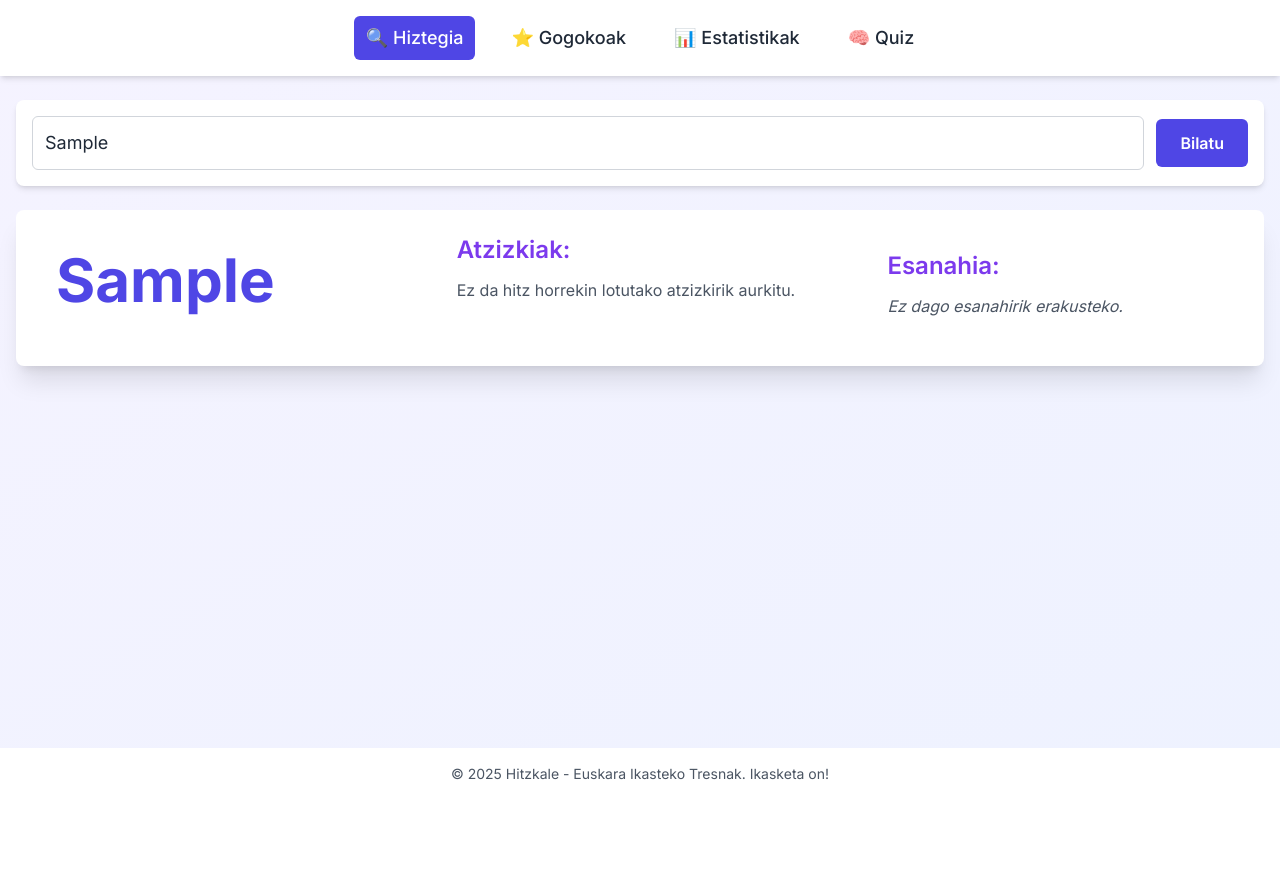
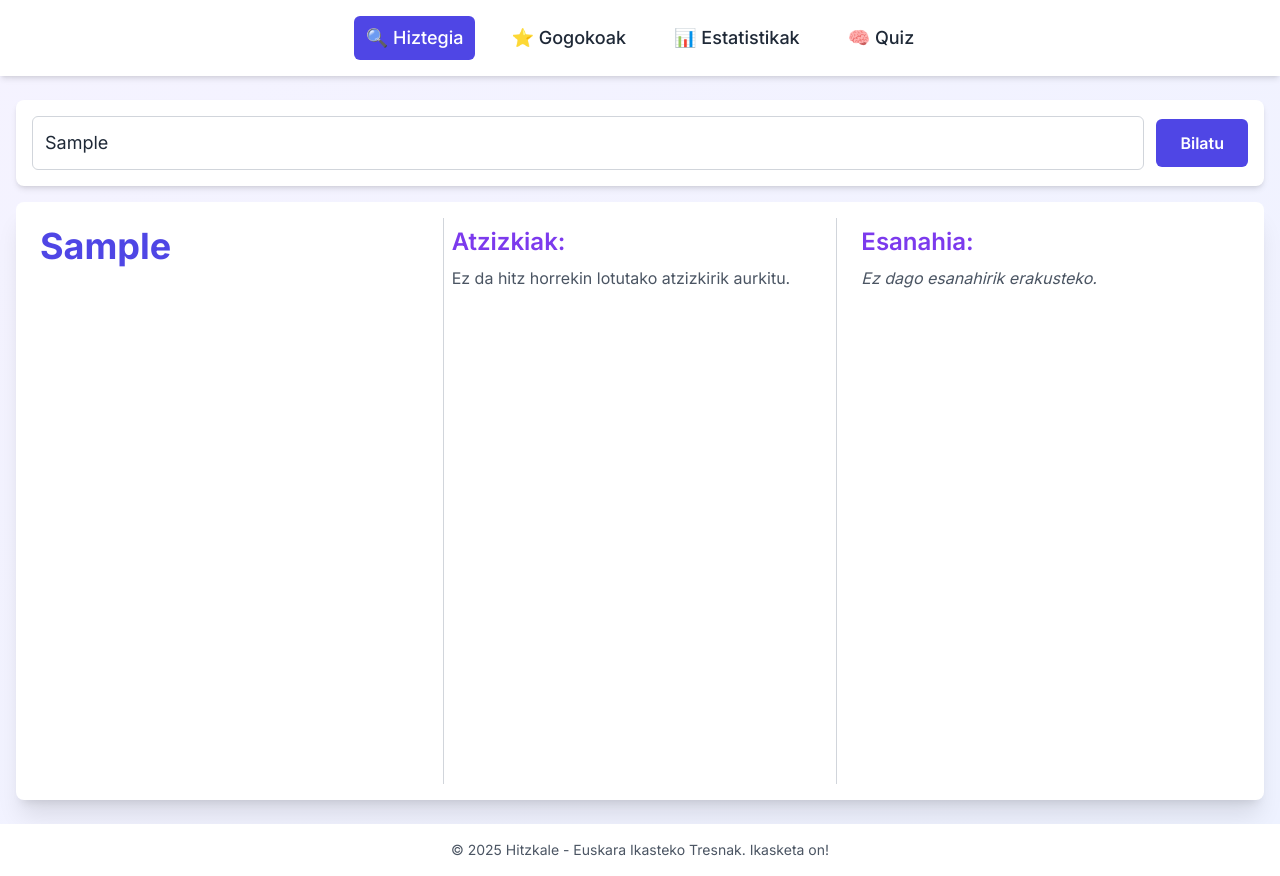
Before and after one commit to Gallegodamar/atzizkiak_app_joko, a React (Vite) app: page / in a window 1280 px wide. Both pictures are taken after typing "Sample" into the empty fields and a click on the button "Bilatu". Before the commit the page ends 800 px from the top, so only its background shows below. Built offline with nearby package versions, Linux system fonts and the light colour scheme.

Commit message:
Mejorado diseño móvil para evitar scroll global

```diff
--- a/src/WordSuffixGame.tsx
+++ b/src/WordSuffixGame.tsx
@@ -1,4 +1,4 @@
-import React, { useState, useMemo, useEffect } from 'react';
+import React, { useState, useEffect } from 'react';
 import { WordPair, SuffixedWord } from './types';
 import { euskaraWords } from './data';
 import { euskaraVerbs } from './verbData';
@@ -29,7 +29,7 @@ const extractSuffixedForms = (base: string, wordList: WordPair[]): SuffixedWord[
         if (!seenForms.has(fullBasqueForm.toLowerCase())) {
           forms.push({
             id: item.id.toString(),
-            base: base,
+            base,
             suffix: potentialSuffix,
             fullBasque: fullBasqueForm,
             spanish: item.spanish,
@@ -109,14 +109,14 @@ const WordSuffixGame: React.FC = () => {
   };
 
   return (
-    <div className="space-y-6">
-      <form onSubmit={handleSearchSubmit} className="flex flex-col sm:flex-row gap-3 items-center p-4 bg-hitzkale-card-bg shadow-md rounded-lg">
+    <div className="flex flex-col min-h-[calc(100vh-100px)] space-y-4">
+      <form onSubmit={handleSearchSubmit} className="p-4 bg-hitzkale-card-bg shadow-md rounded-lg flex flex-col sm:flex-row gap-3 items-center">
         <input
           type="text"
           value={inputValue}
           onChange={handleInputChange}
           placeholder="Sartu euskal hitz bat (adib. 'egon', 'ekarri')"
-          className="flex-grow p-3 border border-hitzkale-border rounded-md focus:ring-2 focus:ring-hitzkale-primary focus:border-transparent outline-none text-lg w-full sm:w-auto"
+          className="flex-grow p-3 border border-hitzkale-border rounded-md text-lg w-full sm:w-auto"
         />
         <button
           type="submit"
@@ -130,23 +130,23 @@ const WordSuffixGame: React.FC = () => {
       {error && <p className="text-red-500 text-center">{error}</p>}
 
       {baseWord && !isLoading && (
-        <div className="flex flex-col md:flex-row gap-8 p-4 bg-hitzkale-card-bg shadow-xl rounded-lg">
-          <div className="md:w-1/3 p-6">
-            <h2 className="text-6xl font-bold text-hitzkale-primary mb-4 break-all">{baseWord}</h2>
+        <div className="flex flex-col md:flex-row gap-4 flex-grow overflow-hidden bg-hitzkale-card-bg shadow-xl rounded-lg p-4">
+          <div className="md:w-1/3 p-2">
+            <h2 className="text-4xl font-bold text-hitzkale-primary break-words text-center md:text-left">{baseWord}</h2>
           </div>
 
-          <div className="md:w-1/3 p-2 max-h-[400px] overflow-y-auto">
-            <h3 className="text-2xl font-semibold text-hitzkale-secondary mb-3">Atzizkiak:</h3>
+          <div className="md:w-1/3 p-2 overflow-y-auto max-h-64 md:max-h-none border-y md:border-y-0 md:border-x border-hitzkale-border">
+            <h3 className="text-2xl font-semibold text-hitzkale-secondary mb-2">Atzizkiak:</h3>
             {suffixedForms.length > 0 ? (
               <div className="space-y-2">
                 {suffixedForms.map((form) => (
                   <button
                     key={form.id}
                     onClick={() => handleSuffixClick(form)}
-                    className={`w-full text-left p-3 rounded-md ${
+                    className={`w-full text-left p-2 rounded-md ${
                       selectedForm?.id === form.id
-                        ? 'bg-hitzkale-primary text-white shadow-md'
-                        : 'bg-hitzkale-light-bg hover:bg-hitzkale-accent hover:text-white text-hitzkale-dark-text'
+                        ? 'bg-hitzkale-primary text-white'
+                        : 'bg-hitzkale-light-bg hover:bg-hitzkale-accent hover:text-white'
                     }`}
                   >
                     -{form.suffix} ({form.fullBasque})
@@ -158,19 +158,17 @@ const WordSuffixGame: React.FC = () => {
             )}
           </div>
 
-          <div className="md:w-1/3 p-6">
-            <h3 className="text-2xl font-semibold text-hitzkale-secondary mb-3">Esanahia:</h3>
+          <div className="md:w-1/3 p-2">
+            <h3 className="text-2xl font-semibold text-hitzkale-secondary mb-2">Esanahia:</h3>
             {selectedForm ? (
-              <div className="space-y-3">
+              <div className="space-y-2">
                 <p className="text-2xl font-bold text-hitzkale-primary">{selectedForm.fullBasque}</p>
-                <div className="text-lg text-hitzkale-dark-text space-y-1">
-                  {formatSpanishMeaning(selectedForm.spanish)}
-                </div>
+                <div className="text-lg text-hitzkale-dark-text">{formatSpanishMeaning(selectedForm.spanish)}</div>
               </div>
             ) : suffixedForms.length > 0 ? (
-              <p className="text-hitzkale-medium-text italic">Aukeratu atzizki bat bere esanahia ikusteko.</p>
+              <p className="italic text-hitzkale-medium-text">Aukeratu atzizki bat bere esanahia ikusteko.</p>
             ) : (
-              <p className="text-hitzkale-medium-text italic">Ez dago esanahirik erakusteko.</p>
+              <p className="italic text-hitzkale-medium-text">Ez dago esanahirik erakusteko.</p>
             )}
           </div>
         </div>
```
